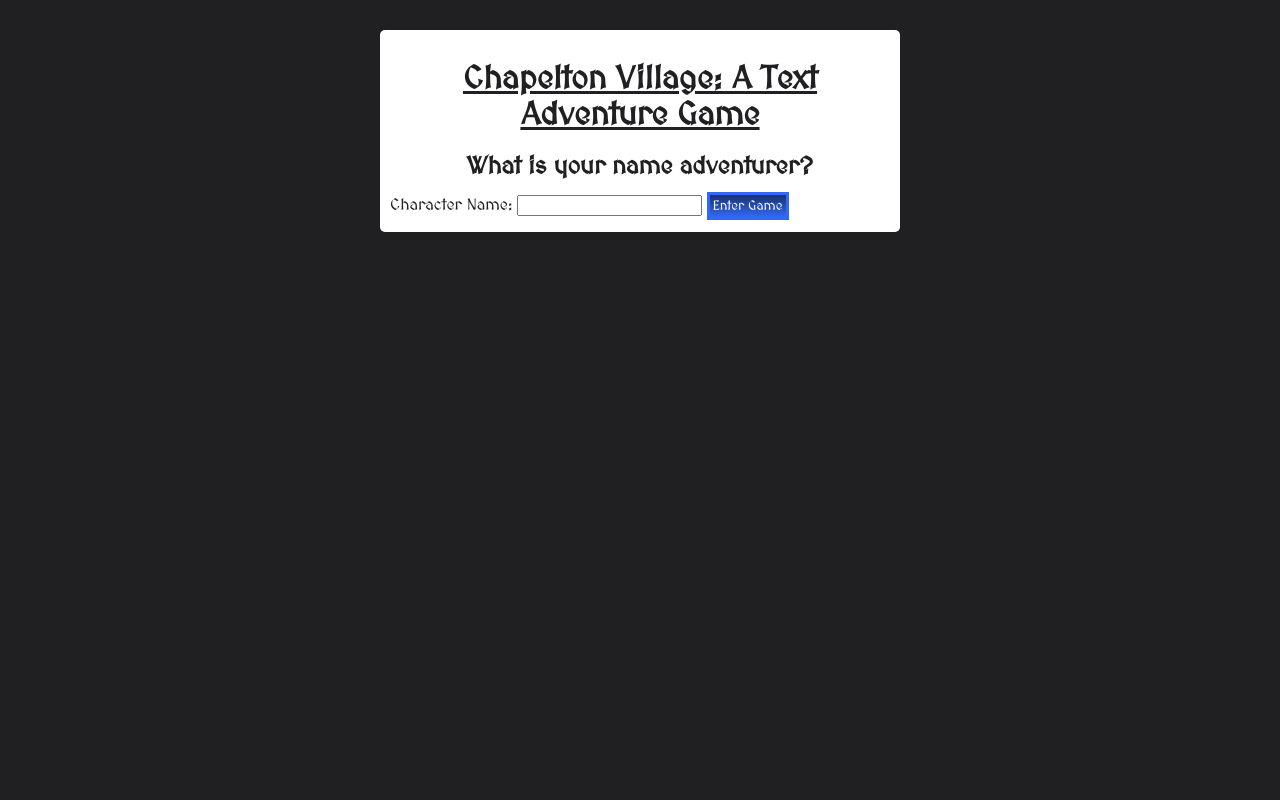
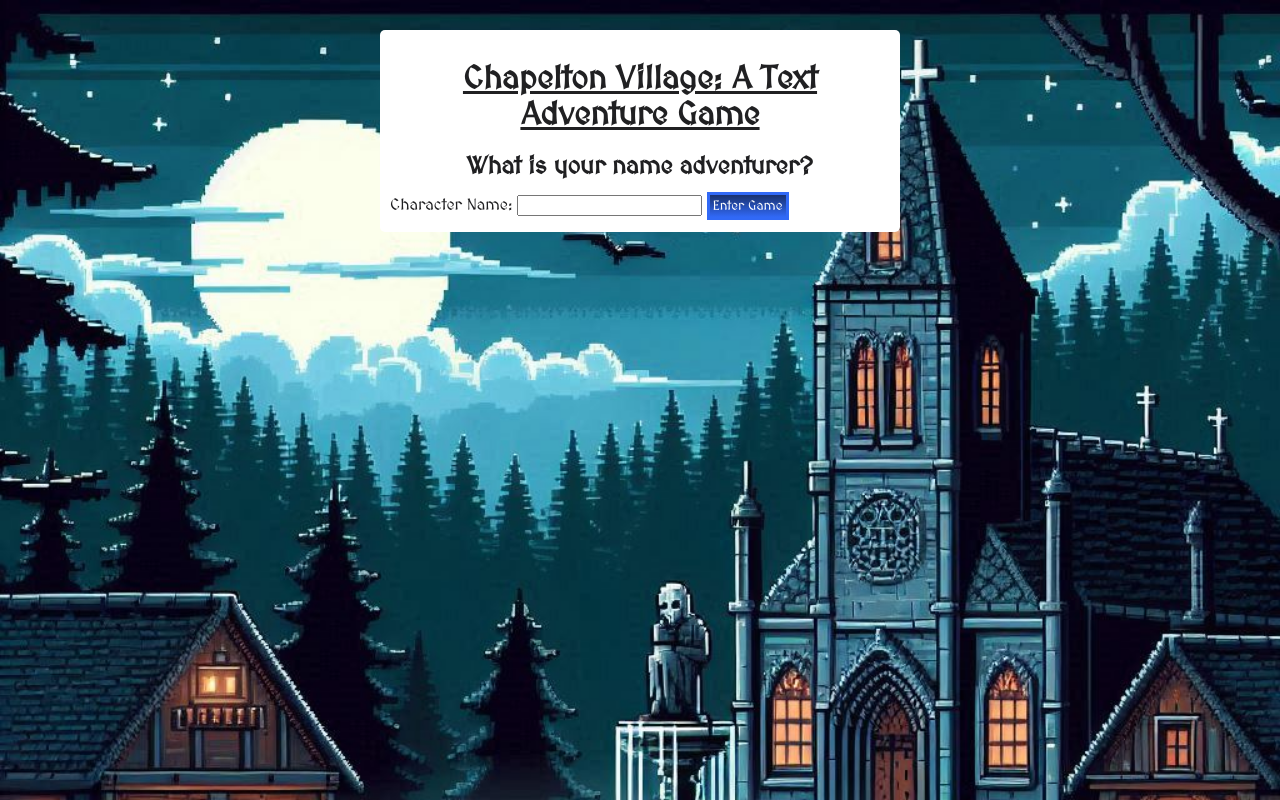
Before and after one commit to JazzyJeffrey/Chapelton-Village-Act-1, a website: page public/index.html in a window 1280 px wide. Drawn offline with Linux system fonts and the light colour scheme.

Commit message:
Add: Background images added into pubic/images
-Changed CSS file to have background image

-TODO: Work out the aspect ratio for the background to fit the window properly.

```diff
--- a/public/js/game.js
+++ b/public/js/game.js
@@ -31,7 +31,7 @@ function initalizewEventListeners() {
   });
 
   equipWeaponButton.addEventListener("click", async () => {
-    await equipWeapon(player, 2);
+    await equipWeapon(player, weaponId);
   });
 
   equipArmorButton.addEventListener("click", async () => {
--- a/public/styles.css
+++ b/public/styles.css
@@ -1,6 +1,11 @@
 body {
     background-color: #202022;
-  }
+    background-image: url(./images/background_image_test_3.png.jpg);
+    position: relative;
+    background-size: 100%, 100vh;
+    background-repeat: no-repeat;
+    overflow: hidden;
+}
 
   #text {
     background-color: #202022;
@@ -23,7 +28,6 @@ body {
     max-width: 500px;
     max-height: 400px;
     background-color: #ffffff;
-    background-image: url();
     color: #ffffff;
     margin: 30px auto 0px;
     padding: 10px;
```
Also changed, not shown: public/images/background_image_test_3.png.jpg (added), 2 other files.
